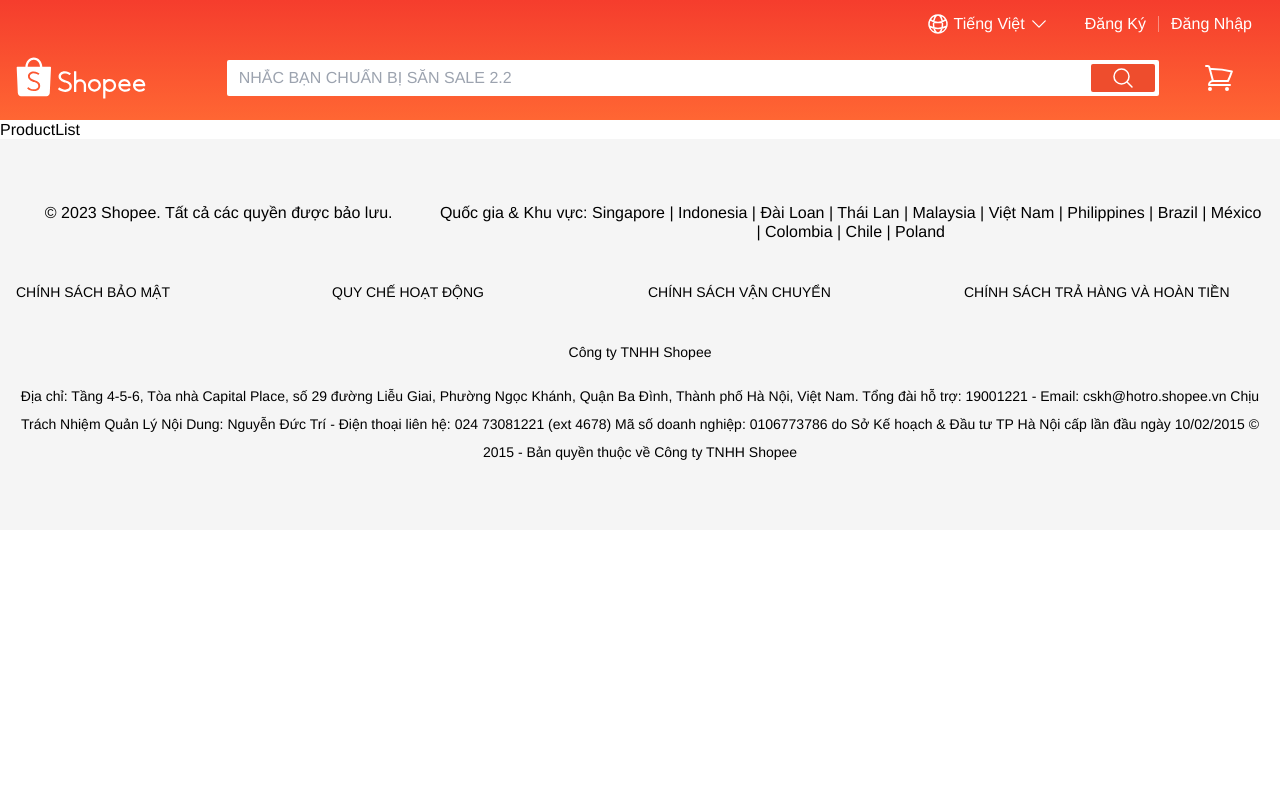
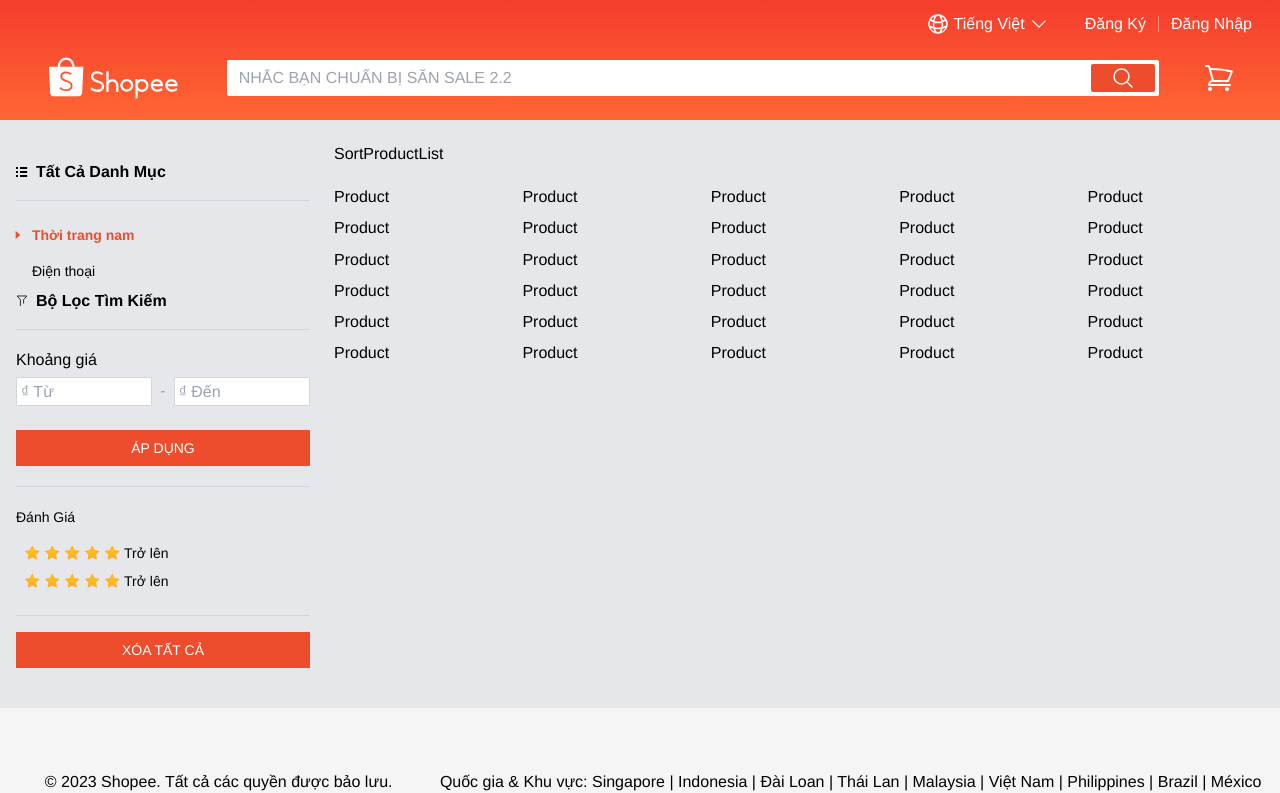
Before and after one commit to QuangDoo/shopee-clone, a React (Vite) app: page / in a window 1280 px wide. Shown: the top 793 px of the page. Built offline with nearby package versions, Linux system fonts and the light colour scheme.

Commit message:
add aside bar (#16)
Co-authored-by: QuangDo <do.quang03@gmail.com>

```diff
--- a/src/component/Input/Input.tsx
+++ b/src/component/Input/Input.tsx
@@ -1,16 +1,15 @@
+import { InputHTMLAttributes } from 'react';
 import type { RegisterOptions, UseFormRegister } from 'react-hook-form';
 
 type Props = {
-  type?: React.HTMLInputTypeAttribute;
-  placeholder?: string;
   containerClassName?: string;
   inputClassName?: string;
-  name: string;
-  register: UseFormRegister<any>;
+  classNameError?: string;
+  register?: UseFormRegister<any>;
   rules?: RegisterOptions;
   errorMessage?: string;
   autoComplete?: string;
-};
+} & InputHTMLAttributes<HTMLInputElement>;
 
 const Input = (props: Props) => {
   const {
@@ -21,20 +20,23 @@
     name,
     rules,
     errorMessage,
-    inputClassName,
+    inputClassName = 'w-full rounded-sm border border-gray-300 p-3 outline-none focus:border-gray-500 focus:shadow-sm',
+    classNameError = 'mt-1 min-h-[1.25rem] text-sm text-red-600',
     autoComplete
   } = props;
+
+  const registerResult = register && name ? register(name, rules) : {};
 
   return (
     <div className={containerClassName}>
       <input
-        {...register(name, rules)}
+        {...registerResult}
         type={type}
-        className={`w-full rounded-sm border border-gray-300 p-3 outline-none focus:border-gray-500 focus:shadow-sm ${inputClassName}`}
+        className={inputClassName}
         placeholder={placeholder}
         autoComplete={autoComplete}
       />
-      <div className='mt-1 min-h-[1.25rem] text-sm text-red-600'>{errorMessage}</div>
+      <div className={classNameError}>{errorMessage}</div>
     </div>
   );
 };
--- a/src/pages/ProductList/ProductList.tsx
+++ b/src/pages/ProductList/ProductList.tsx
@@ -1,5 +1,25 @@
+import { AsideFilter, Product, SortProductList } from './components';
+
 const ProductList = () => {
-  return <div>ProductList</div>;
+  return (
+    <div className='bg-gray-200 py-6'>
+      <div className='container'>
+        <div className='grid grid-cols-12 gap-6'>
+          <div className='col-span-3'>
+            <AsideFilter />
+          </div>
+          <div className='col-span-9'>
+            <SortProductList />
+            <div className='mt-6 grid grid-cols-2 gap-3 md:grid-cols-3 lg:grid-cols-4 xl:grid-cols-5'>
+              {[...Array(30)].map((_, index) => {
+                return <Product key={index} />;
+              })}
+            </div>
+          </div>
+        </div>
+      </div>
+    </div>
+  );
 };
 
 export default ProductList;
--- /dev/null
+++ b/src/pages/ProductList/components/AsideFilter/AsideFilter.tsx
@@ -0,0 +1,174 @@
+import { Link } from 'react-router-dom';
+import { Button, Input } from 'src/component';
+import { path } from 'src/constants';
+
+const AsideFilter = () => {
+  return (
+    <div className='py-4'>
+      <Link to={path.home} className='flex items-center font-bold capitalize'>
+        <svg viewBox='0 0 12 10' className='mr-2 h-3 w-3 fill-current'>
+          <g fillRule='evenodd' stroke='none' strokeWidth='1'>
+            <g transform='translate(-373 -208)'>
+              <g transform='translate(155 191)'>
+                <g transform='translate(218 17)'>
+                  <path d='m0 2h2v-2h-2zm4 0h7.1519633v-2h-7.1519633z'></path>
+                  <path d='m0 6h2v-2h-2zm4 0h7.1519633v-2h-7.1519633z'></path>
+                  <path d='m0 10h2v-2h-2zm4 0h7.1519633v-2h-7.1519633z'></path>
+                </g>
+              </g>
+            </g>
+          </g>
+        </svg>
+        <div className='text-sm md:text-base'>Tất cả danh mục</div>
+      </Link>
+      <div className='my-4 h-[1px] bg-gray-300' />
+      <ul>
+        <li className='py-2 pl-2'>
+          <Link to={path.home} className='relative px-2 text-sm font-semibold text-primary10 '>
+            <svg viewBox='0 0 4 7' className='absolute top-1 left-[-10px] mr-2 h-2 w-2 fill-primary10'>
+              <polygon points='4 3.5 0 0 0 7'></polygon>
+            </svg>
+            <span>Thời trang nam</span>
+          </Link>
+        </li>
+        <li className='py-2 pl-2'>
+          <Link to={path.home} className='relative  px-2 text-sm'>
+            <span>Điện thoại</span>
+          </Link>
+        </li>
+      </ul>
+
+      <Link to={path.home} className='flex items-center font-bold capitalize'>
+        <svg
+          enableBackground='new 0 0 15 15'
+          viewBox='0 0 15 15'
+          x='0'
+          y='0'
+          className='mr-2 h-3 w-3 fill-current stroke-current'
+        >
+          <g>
+            <polyline
+              fill='none'
+              points='5.5 13.2 5.5 5.8 1.5 1.2 13.5 1.2 9.5 5.8 9.5 10.2'
+              strokeLinecap='round'
+              strokeLinejoin='round'
+              strokeMiterlimit='10'
+            ></polyline>
+          </g>
+        </svg>
+        <div className='text-sm md:text-base'>Bộ lọc tìm kiếm</div>
+      </Link>
+      <div className='my-4 h-[1px] bg-gray-300' />
+      <div className='my-5'>
+        <div>Khoảng giá</div>
+        <form className='mt-2'>
+          <div className='flex items-start'>
+            <Input
+              placeholder='₫ Từ'
+              type='text'
+              name='from'
+              containerClassName='grow'
+              inputClassName='w-full rounded-sm border border-gray-300 p-1 outline-none focus:border-gray-500 focus:shadow-sm'
+            />
+            <div className='mx-2 mt-1 h-[1px] shrink-0 text-gray-400'>-</div>
+
+            <Input
+              type='text'
+              placeholder='₫ Đến'
+              name='to'
+              containerClassName='grow'
+              inputClassName='w-full rounded-sm border border-gray-300 p-1 outline-none focus:border-gray-500 focus:shadow-sm'
+            />
+          </div>
+          <div className='flex'>
+            <Button className='grow bg-primary10 p-2 text-center text-sm uppercase text-white hover:bg-orange-600'>
+              Áp dụng
+            </Button>
+          </div>
+        </form>
+      </div>
+      <div className='my-4 h-[1px] bg-gray-300' />
+      <div className='my-5'>
+        <div className='text-sm'>Đánh Giá</div>
+        <ul className='my-3'>
+          <li className='py-1 pl-2'>
+            <Link to='' className='flex items-center text-sm'>
+              {[...Array(5)].map((_, index) => {
+                return (
+                  <svg viewBox='0 0 9.5 8' className='mr-1 h-4 w-4' key={index}>
+                    <defs>
+                      <linearGradient id='ratingStarGradient' x1='50%' x2='50%' y1='0%' y2='100%'>
+                        <stop offset='0' stopColor='#ffca11'></stop>
+                        <stop offset='1' stopColor='#ffad27'></stop>
+                      </linearGradient>
+                      <polygon
+                        id='ratingStar'
+                        points='14.910357 6.35294118 12.4209136 7.66171903 12.896355 4.88968305 10.8823529 2.92651626 13.6656353 2.52208166 14.910357 0 16.1550787 2.52208166 18.9383611 2.92651626 16.924359 4.88968305 17.3998004 7.66171903'
+                      ></polygon>
+                    </defs>
+                    <g fill='url(#ratingStarGradient)' fillRule='evenodd' stroke='none' strokeWidth='1'>
+                      <g transform='translate(-876 -1270)'>
+                        <g transform='translate(155 992)'>
+                          <g transform='translate(600 29)'>
+                            <g transform='translate(10 239)'>
+                              <g transform='translate(101 10)'>
+                                <use stroke='#ffa727' strokeWidth='.5' xlinkHref='#ratingStar'></use>
+                              </g>
+                            </g>
+                          </g>
+                        </g>
+                      </g>
+                    </g>
+                  </svg>
+                );
+              })}
+              <span>Trở lên</span>
+            </Link>
+          </li>
+          <li className='py-1 pl-2'>
+            <Link to='' className='flex items-center text-sm'>
+              {[...Array(5)].map((_, index) => {
+                return (
+                  <svg viewBox='0 0 9.5 8' className='mr-1 h-4 w-4' key={index}>
+                    <defs>
+                      <linearGradient id='ratingStarGradient' x1='50%' x2='50%' y1='0%' y2='100%'>
+                        <stop offset='0' stopColor='#ffca11'></stop>
+                        <stop offset='1' stopColor='#ffad27'></stop>
+                      </linearGradient>
+                      <polygon
+                        id='ratingStar'
+                        points='14.910357 6.35294118 12.4209136 7.66171903 12.896355 4.88968305 10.8823529 2.92651626 13.6656353 2.52208166 14.910357 0 16.1550787 2.52208166 18.9383611 2.92651626 16.924359 4.88968305 17.3998004 7.66171903'
+                      ></polygon>
+                    </defs>
+                    <g fill='url(#ratingStarGradient)' fillRule='evenodd' stroke='none' strokeWidth='1'>
+                      <g transform='translate(-876 -1270)'>
+                        <g transform='translate(155 992)'>
+                          <g transform='translate(600 29)'>
+                            <g transform='translate(10 239)'>
+                              <g transform='translate(101 10)'>
+                                <use stroke='#ffa727' strokeWidth='.5' xlinkHref='#ratingStar'></use>
+                              </g>
+                            </g>
+                          </g>
+                        </g>
+                      </g>
+                    </g>
+                  </svg>
+                );
+              })}
+              <span>Trở lên</span>
+            </Link>
+          </li>
+        </ul>
+      </div>
+      <div className='my-4 h-[1px] bg-gray-300' />
+      <div className='flex'>
+        <Button className='grow bg-primary10 p-2 text-center text-sm uppercase text-white hover:bg-orange-600'>
+          Xóa Tất Cả
+        </Button>
+      </div>
+    </div>
+  );
+};
+
+export default AsideFilter;
--- /dev/null
+++ b/src/pages/ProductList/components/AsideFilter/index.ts
@@ -0,0 +1 @@
+export { default as AsideFilter } from './AsideFilter';
--- /dev/null
+++ b/src/pages/ProductList/components/Product/Product.tsx
@@ -0,0 +1,5 @@
+const Product = () => {
+  return <div>Product</div>;
+};
+
+export default Product;
--- /dev/null
+++ b/src/pages/ProductList/components/Product/index.ts
@@ -0,0 +1 @@
+export { default as Product } from './Product';
--- /dev/null
+++ b/src/pages/ProductList/components/SortProductList/SortProductList.tsx
@@ -0,0 +1,5 @@
+const SortProductList = () => {
+  return <div>SortProductList</div>;
+};
+
+export default SortProductList;
--- /dev/null
+++ b/src/pages/ProductList/components/SortProductList/index.ts
@@ -0,0 +1 @@
+export { default as SortProductList } from './SortProductList';
--- /dev/null
+++ b/src/pages/ProductList/components/index.ts
@@ -0,0 +1,3 @@
+export * from './AsideFilter';
+export * from './SortProductList';
+export * from './Product';
--- a/src/pages/ProductList/index.ts
+++ b/src/pages/ProductList/index.ts
@@ -1 +1,2 @@
 export { default as ProductList } from './ProductList';
+export * from './components';
```
Also changed, not shown: src/component/Header/Header.tsx (+1 -1 lines).
